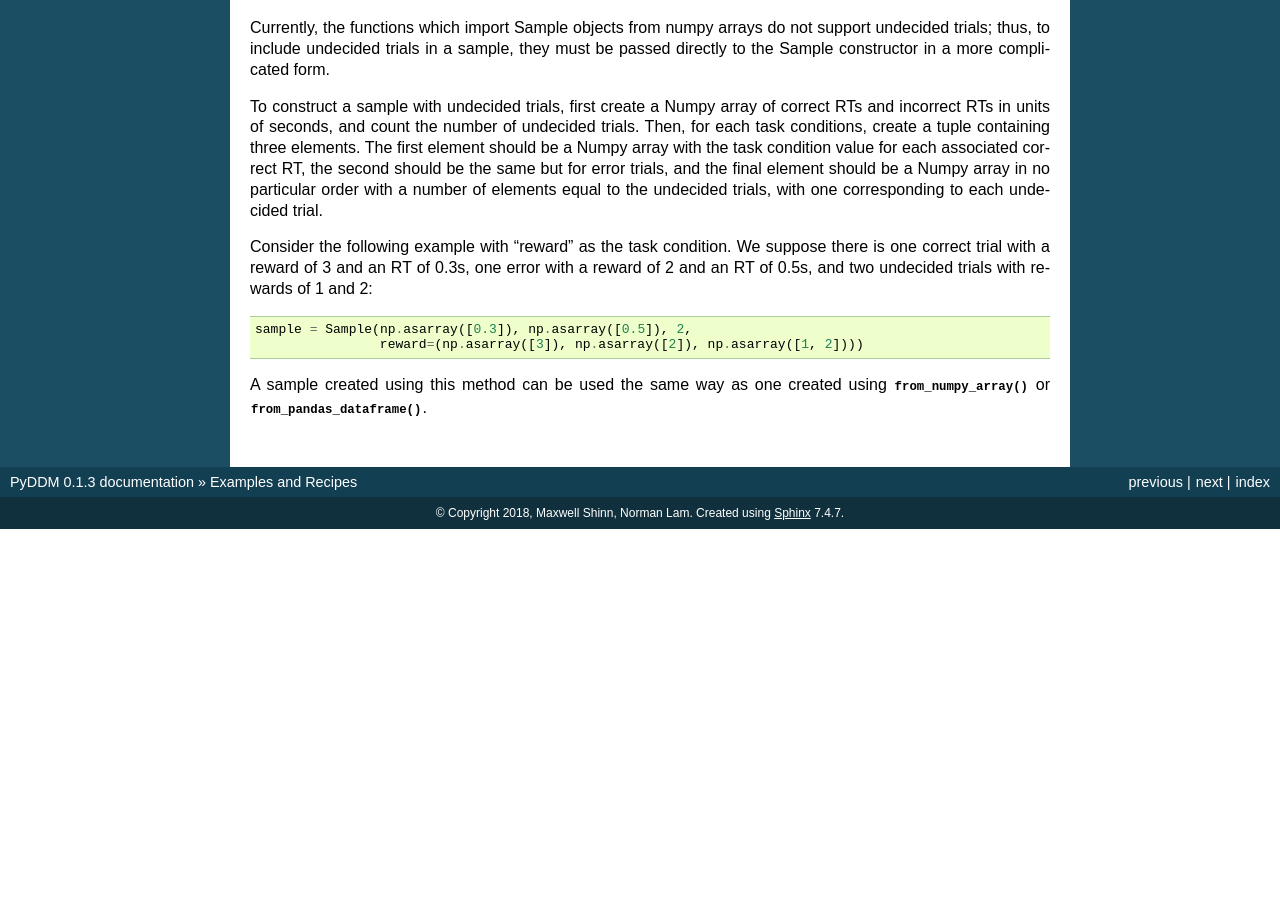
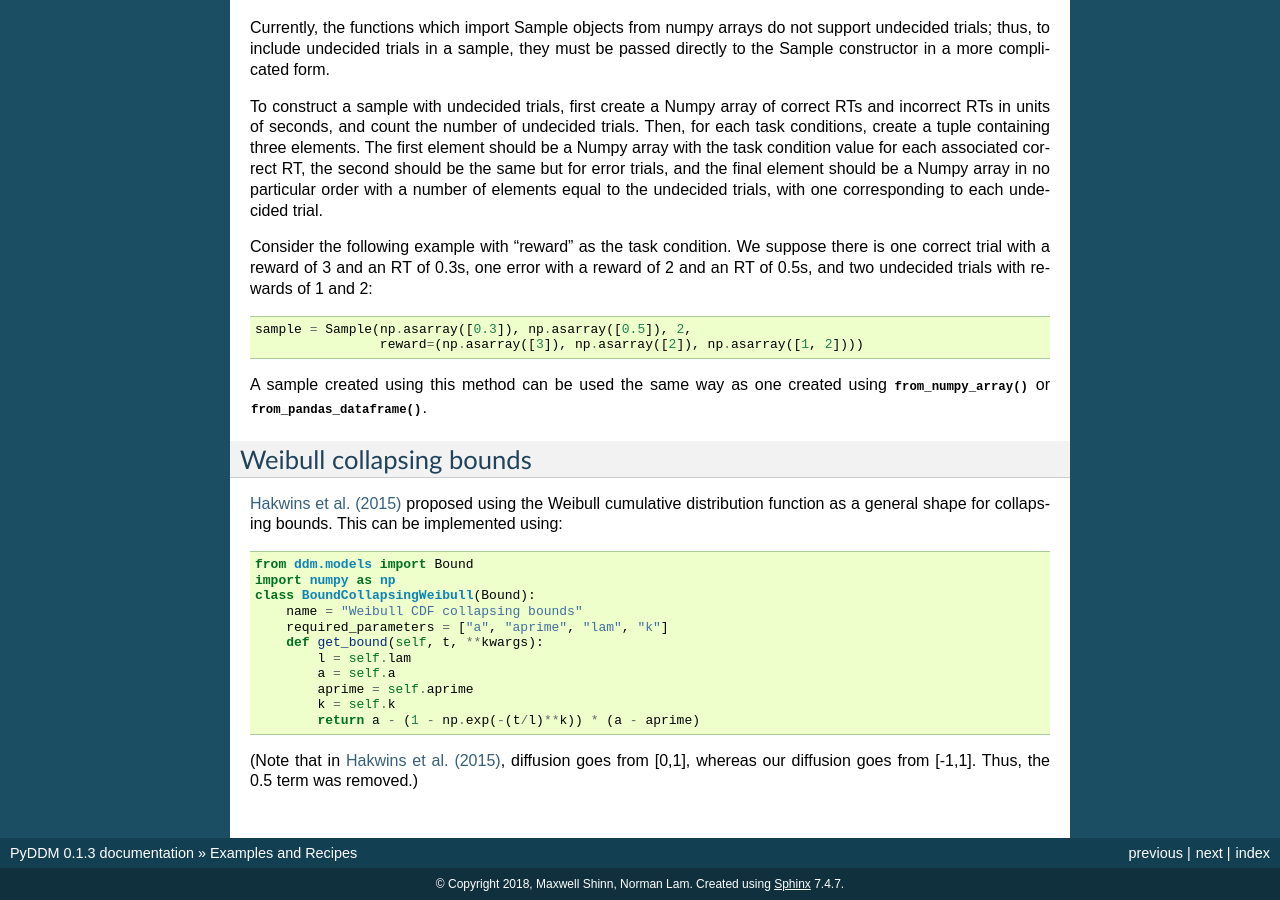
Before and after one commit to mwshinn/PyDDM, a Sphinx documentation site: the page built from doc/recipes.rst, in a window 1280 px wide and 900 px high, scrolled down 7334 px. Built offline with Sphinx 7.4.7, drawn with Linux system fonts in a browser that asks for light colours; formulas are drawn with MathJax 3; before the commit the page ends 7863 px from its top, so only the background shows below that; some of the changed text lies outside the part shown.

Commit message:
Added Weibull bounds

```diff
--- a/doc/recipes.rst
+++ b/doc/recipes.rst
@@ -492,3 +492,28 @@ undecided trials with rewards of 1 and 2::
 A sample created using this method can be used the same way as one
 created using :meth:`~.Sample.from_numpy_array` or
 :meth:`~.Sample.from_pandas_dataframe`.
+
+Weibull collapsing bounds
+~~~~~~~~~~~~~~~~~~~~~~~~~
+
+`Hakwins et al. (2015)
+<https://doi.org/10.1523/JNEUROSCI.2410-14.2015>`_ proposed using the
+Weibull cumulative distribution function as a general shape for
+collapsing bounds.  This can be implemented using::
+
+  from ddm.models import Bound
+  import numpy as np
+  class BoundCollapsingWeibull(Bound):
+      name = "Weibull CDF collapsing bounds"
+      required_parameters = ["a", "aprime", "lam", "k"]
+      def get_bound(self, t, **kwargs):
+          l = self.lam
+          a = self.a
+          aprime = self.aprime
+          k = self.k
+          return a - (1 - np.exp(-(t/l)**k)) * (a - aprime)
+
+(Note that in `Hakwins et al. (2015)
+<https://doi.org/10.1523/JNEUROSCI.2410-14.2015>`_, diffusion goes
+from [0,1], whereas our diffusion goes from [-1,1].  Thus, the 0.5
+term was removed.)
```
